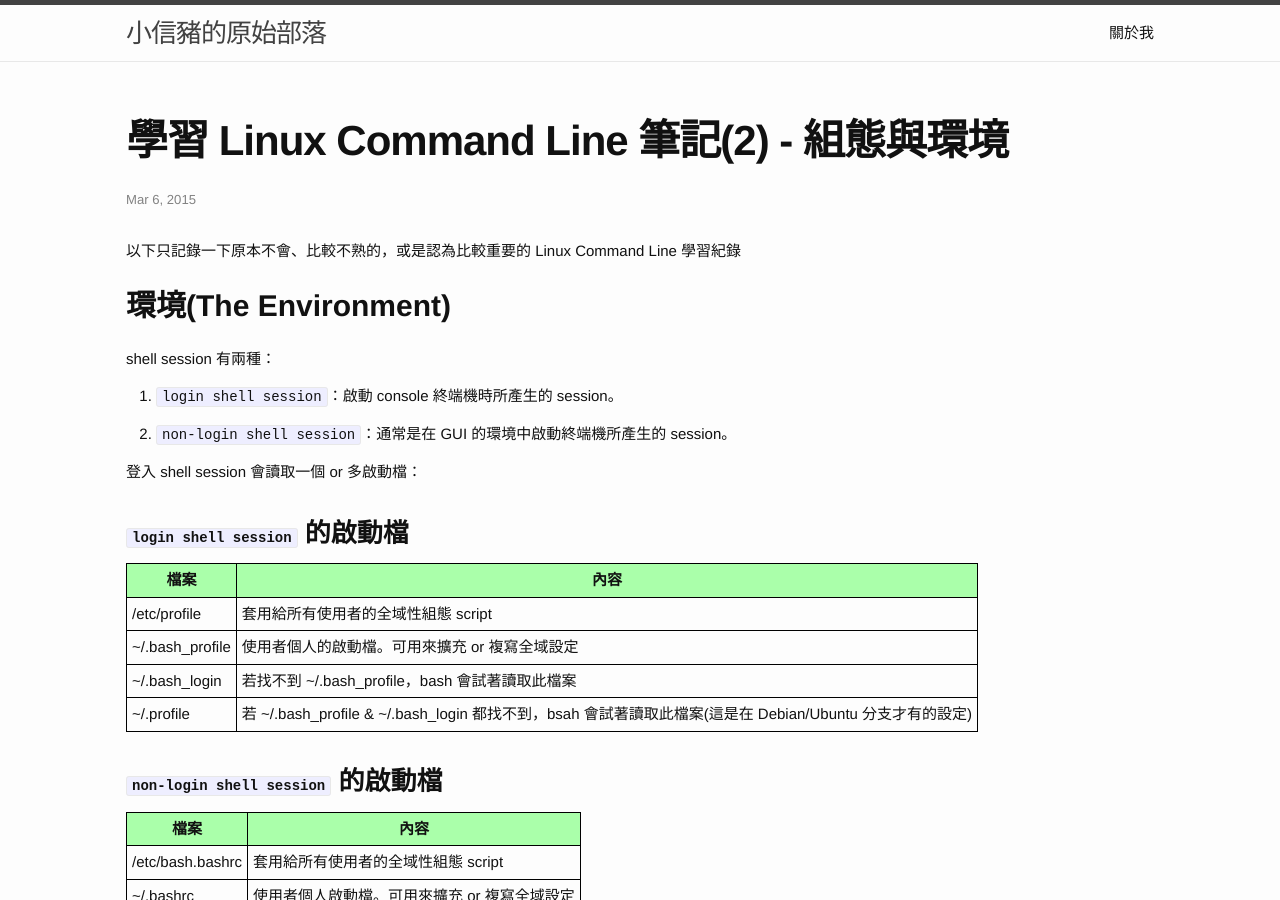
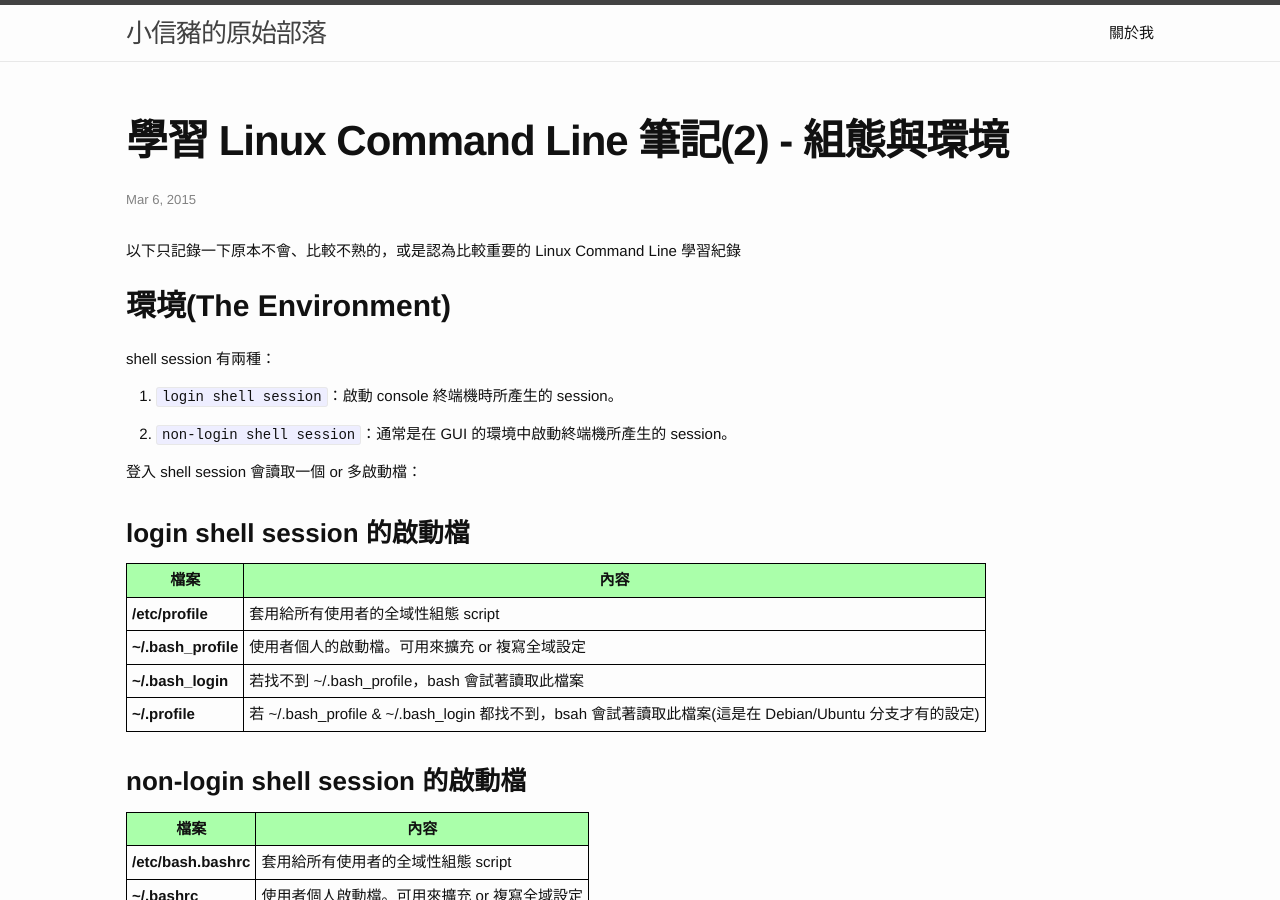
Before and after one commit to casper2048/godleon.github.io, a Jekyll site: the page built from _posts/2015-03-06-linux-command-line-the-environment.md, in a window 1280 px wide and 900 px high. Built offline with Jekyll 4.4.1, drawn with Linux system fonts in a browser that asks for light colours; Markdown is read by kramdown in place of the engine named in the settings; comment, search, counter and statistics services are not loaded.

```diff
--- a/_posts/2015-03-06-linux-command-line-the-environment.md
+++ b/_posts/2015-03-06-linux-command-line-the-environment.md
@@ -22,21 +22,21 @@ shell session 有兩種：
 
 登入 shell session 會讀取一個 or 多啟動檔：
 
-### `login shell session` 的啟動檔
+### login shell session 的啟動檔
 
 | 檔案 | 內容 |
 |------|------|
-| /etc/profile | 套用給所有使用者的全域性組態 script |
-| ~/.bash_profile | 使用者個人的啟動檔。可用來擴充 or 複寫全域設定 |
-| ~/.bash_login | 若找不到 ~/.bash_profile，bash 會試著讀取此檔案 |
-| ~/.profile | 若 ~/.bash_profile & ~/.bash_login 都找不到，bsah 會試著讀取此檔案(這是在 Debian/Ubuntu 分支才有的設定) |
+| **/etc/profile** | 套用給所有使用者的全域性組態 script |
+| **~/.bash_profile** | 使用者個人的啟動檔。可用來擴充 or 複寫全域設定 |
+| **~/.bash_login** | 若找不到 ~/.bash_profile，bash 會試著讀取此檔案 |
+| **~/.profile** | 若 ~/.bash_profile & ~/.bash_login 都找不到，bsah 會試著讀取此檔案(這是在 Debian/Ubuntu 分支才有的設定) |
 
-### `non-login shell session` 的啟動檔
+### non-login shell session 的啟動檔
 
 | 檔案 | 內容 |
 |------|------|
-| /etc/bash.bashrc | 套用給所有使用者的全域性組態 script |
-| ~/.bashrc | 使用者個人啟動檔。可用來擴充 or 複寫全域設定 |
+| **/etc/bash.bashrc** | 套用給所有使用者的全域性組態 script |
+| **~/.bashrc** | 使用者個人啟動檔。可用來擴充 or 複寫全域設定 |
 
 ---------------------------------------
 
@@ -56,11 +56,11 @@ vi 簡介(A Gentle Introduction To vi)
 
 | 項目 | 意義 |
 |------|------|
-| : | 以冒號起始 ex 命令 |
-| % | `%` 為第一行到最後一行的簡寫。也可以寫成 `1,5`(第 1~5 行) or `1,$`(第 1 ~ 最後一行) |
-| s | 操作方式, s 表示搜尋 & 取代 |
-| /Line/line/ | 搜尋模式 & 替代的文字 |
-| g | 全域性。若省略，則只會取代每一行的第一個被搜尋到的字串。若補上 `c` 則會要求使用者確認 |
+| **:** | 以冒號起始 ex 命令 |
+| **%** | `%` 為第一行到最後一行的簡寫。也可以寫成 `1,5`(第 1~5 行) or `1,$`(第 1 ~ 最後一行) |
+| **s** | 操作方式, s 表示搜尋 & 取代 |
+| **/Line/line/** | 搜尋模式 & 替代的文字 |
+| **g** | 全域性。若省略，則只會取代每一行的第一個被搜尋到的字串。若補上 `c` 則會要求使用者確認 |
 
 ### 編輯多檔
 
```
